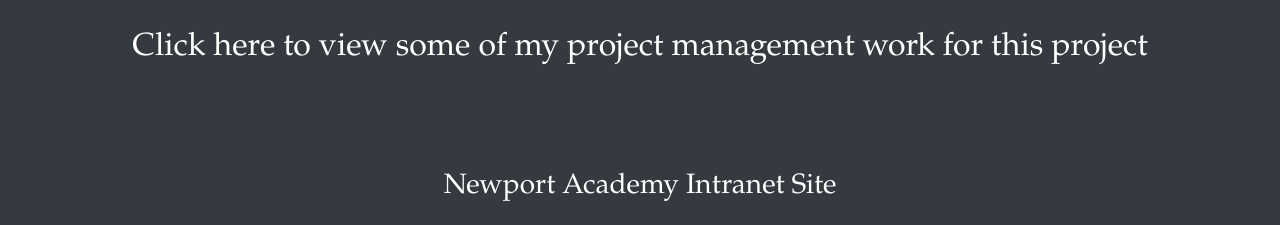
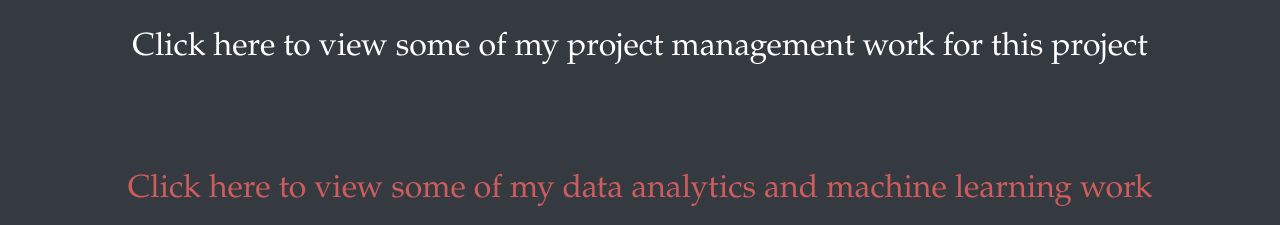
Before and after one commit to jstownsend1/jstownsend1.github.io, a plain HTML site: page index.html in a window 1280 px wide. Shown: the part 2630-2855 px from the top of the page. Drawn offline with nearby package versions, Linux system fonts and the light colour scheme.

Commit message:
Added link to github for Data Analytics

```diff
--- a/index.html
+++ b/index.html
@@ -117,6 +117,12 @@
     <div>
         <a href="https://jstownsend1.github.io/work.html">
             <h2 class="workLink" style="display:flex; justify-content:center; color:white;">Click here to view some of my project management work for this project</h2>
+        </a>
+    </div>
+    <br><br><br><br>
+    <div >
+        <a href="https://github.com/jstownsend1/Data-Analysis-and-ML">
+            <h2 class="workLink" style="display:flex; justify-content:center; color:indianred;">Click here to view some of my data analytics and machine learning work</h2>
         </a>
     </div>
     <br><br><br><br>
```
